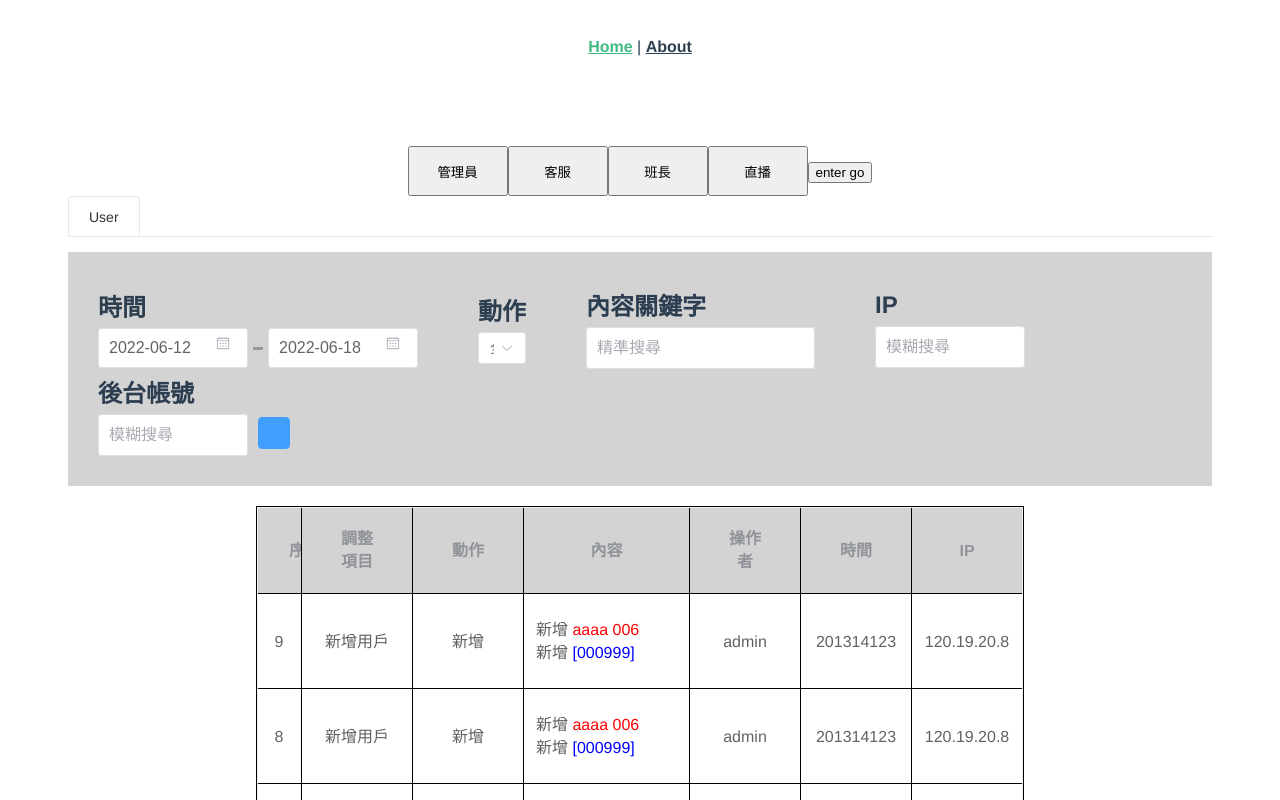
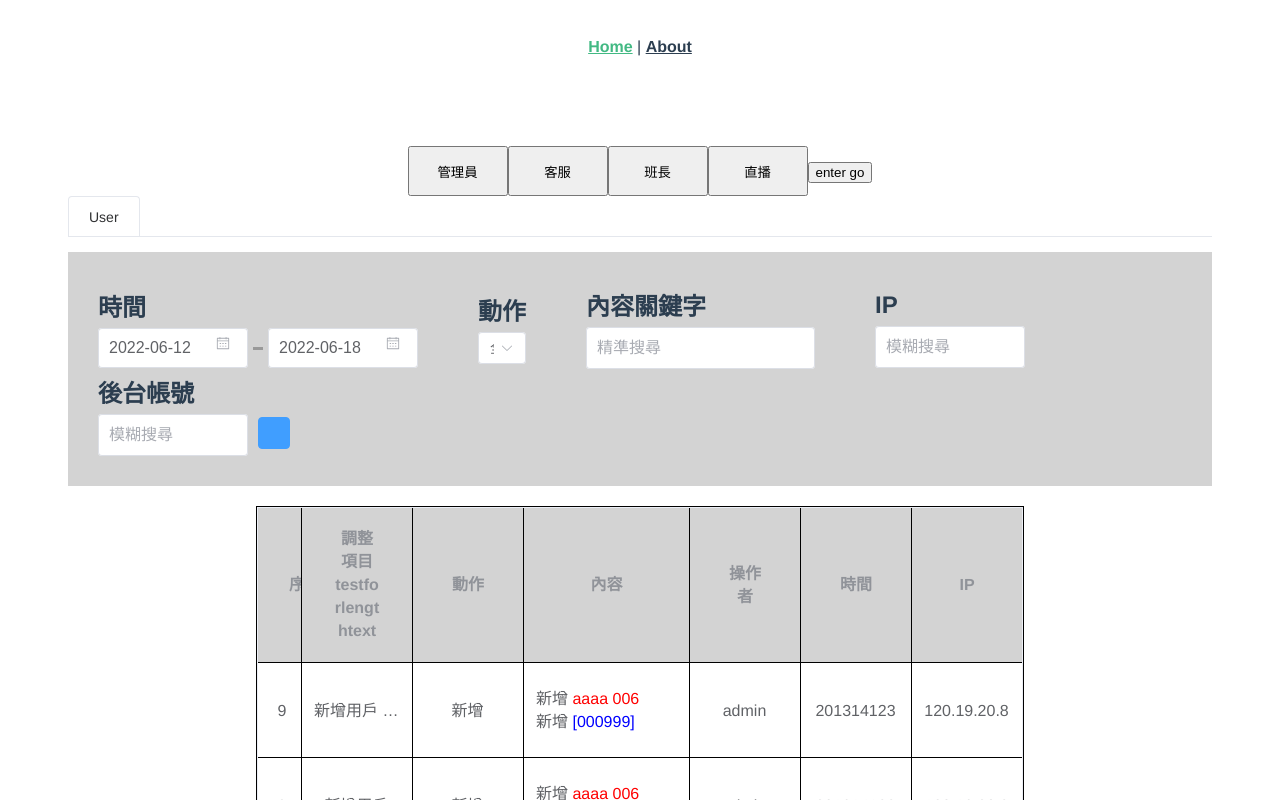
Before and after one commit to because-hung/elementUi-vue3, a Vue app: page / in a window 1280 px wide. Shown: the top 800 px of the page. Built offline with nearby package versions, Linux system fonts and the light colour scheme.

Commit message:
feat: 測試 text-overflow ellipsis

```diff
--- a/api/fakeApi.js
+++ b/api/fakeApi.js
@@ -79,7 +79,7 @@ export const fetchFakeApi = () => {
             id: 9,
             content: '新增 <span class="appd"> aaaa 006 </span> <br/> 新增 <span class="appX"> [000999] </span>',
             operate: '新增',
-            knowledge: '新增用戶',
+            knowledge: '新增用戶 testlength 測試長度長度測試長度長度',
             account: 'admin',
             time: '201314123',
             ip: '120.19.20.8'
--- a/package.json
+++ b/package.json
@@ -13,6 +13,7 @@
     "@fortawesome/free-regular-svg-icons": "^6.1.1",
     "@fortawesome/free-solid-svg-icons": "^6.1.1",
     "@fortawesome/vue-fontawesome": "^3.0.1",
+    "caniuse-lite": "^1.0.30001449",
     "core-js": "^3.8.3",
     "element-plus": "^2.2.6",
     "lodash": "^4.17.21",
--- a/src/views/HomeView.vue
+++ b/src/views/HomeView.vue
@@ -93,6 +93,7 @@
           :label="col.label"
           :min-width="col.width"
           :align="col.align"
+          show-overflow-tooltip
         >
           <template v-slot="slotProps">
             <p
@@ -154,7 +155,7 @@ export default {
     const totalCount = ref(0)
     const cols = reactive([
       { prop: 'id', label: '序', width: '40', align: 'center' },
-      { prop: 'knowledge', label: '調整項目', width: '100', align: 'center' },
+      { prop: 'knowledge', label: '調整項目 testforlengthtext', width: '100', align: 'center' },
       { prop: 'operate', label: '動作', width: '100', align: 'center' },
       { prop: 'content', label: '內容', width: '150', align: 'left' },
       { prop: 'account', label: '操作者', width: '100', align: 'center' },
@@ -295,6 +296,15 @@ header {
   margin-top: 20px;
   // overflow-x: auto; ele ui 原本就有
 }
+
+:deep(.cell p) {
+  overflow:hidden;
+  white-space: nowrap;
+  text-overflow: ellipsis;
+}
+// ::v-deep .appd {
+//   color: pink;
+// }
 :deep(.appd) {
   color: red;
 }
--- /dev/null
+++ b/src/views/testInter.vue
@@ -0,0 +1,31 @@
+<template>
+  <div>
+    <div class="a">
+      <div class="b"></div>
+    </div>
+  </div>
+</template>
+<script>
+export default {};
+</script>
+<style scoped>
+/* 1.*/
+.a >>> .b {
+  color: red;
+}
+
+/* 2.*/
+.a /deep/ .b {
+  color: red;
+}
+
+/* 3.*/
+::v-deep .b {
+  color: red;
+}
+
+/* 4.*/
+:deep(.b) {
+  color: red;
+}
+</style>
--- a/src/views/testPageTH.vue
+++ b/src/views/testPageTH.vue
@@ -41,6 +41,11 @@ export default {
     //   }, 300)
     //   debo()
     // }
+    const array = [1, 2, 3, 4, 5, 6]
+
+    const res = _.chain(array).filter(i => i > 6).value()
+    console.log(res)
+
     const thro = _.throttle(function () {
       const domA = document.querySelector('.testContent')
       domA.style.backgroundColor = 'red'
```
Also changed, not shown: 1 other file (tests, documents, lock files or other folders).
